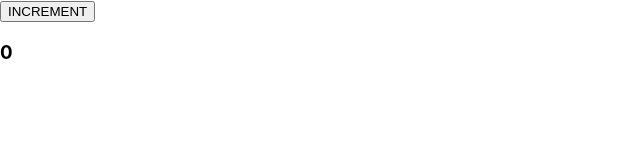
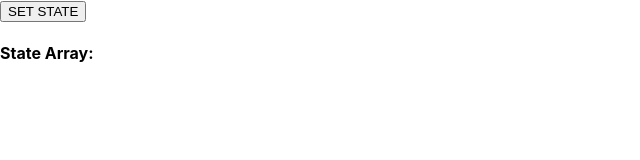
Before and after one commit to namtrieutien/SmartDev_Training, a React (Create React App) app in the folder ReactJs/my-app/: page / in a window 1280 px wide. Shown: the top 160 px of the page, without its empty margins (0-640 px from the left). Built offline with nearby package versions, Linux system fonts and the light colour scheme.

Commit message:
- illustrate ComponentApi: setState

```diff
--- /dev/null
+++ b/ReactJs/my-app/src/ComponentApi.js
@@ -0,0 +1,28 @@
+import React from 'react';
+
+class ComponentApi extends React.Component {
+   constructor() {
+      super();
+
+      this.state = {
+         data: []
+      }
+
+      this.setStateHandler = this.setStateHandler.bind(this);
+   };
+   setStateHandler() {
+      var item = "setState..."
+      var myArray = this.state.data.slice();
+     myArray.push(item);
+      this.setState({data: myArray})
+   };
+   render() {
+      return (
+         <div>
+            <button onClick = {this.setStateHandler}>SET STATE</button>
+            <h4>State Array: {this.state.data}</h4>
+         </div>
+      );
+   }
+}
+export default ComponentApi;
--- a/ReactJs/my-app/src/index.js
+++ b/ReactJs/my-app/src/index.js
@@ -6,19 +6,19 @@ import './index.css';
 //import Statefull from './Statefull';
 //import State from './State';
 //import StateProps from './StateProps';
-import ComponentCircle from './ComponentCircle';
+//import ComponentCircle from './ComponentCircle';
+import ComponentApi from './ComponentApi';
 
 import reportWebVitals from './reportWebVitals';
 
 ReactDOM.render(
   <React.StrictMode>
-   <ComponentCircle />
+   <ComponentApi />
   </React.StrictMode>,
   document.getElementById('root')
 );
 
-setTimeout(() => {
-  ReactDOM.unmountComponentAtNode(document.getElementById('root'));}, 10000);
+
 
 // If you want to start measuring performance in your app, pass a function
 // to log results (for example: reportWebVitals(console.log))
```
